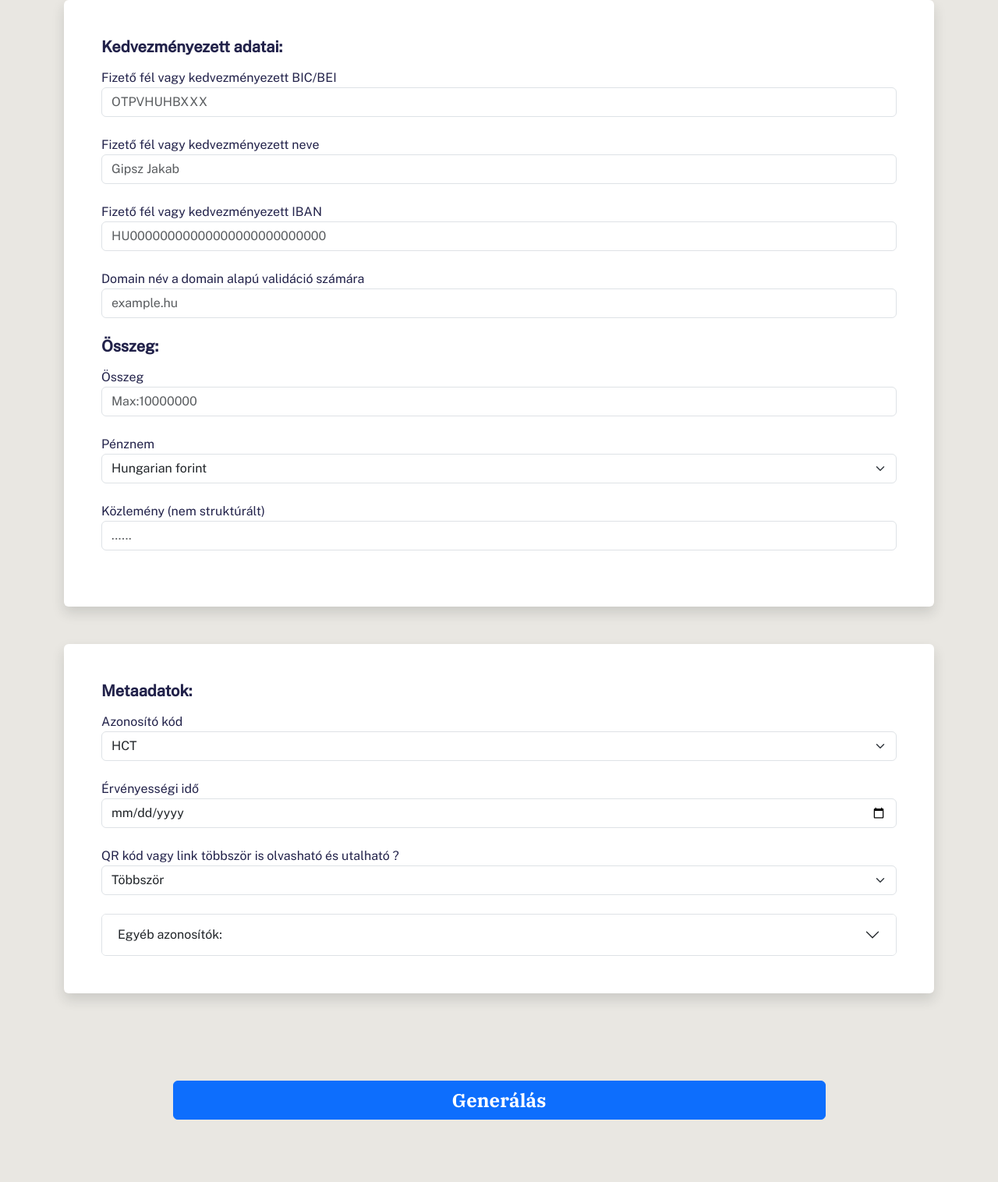
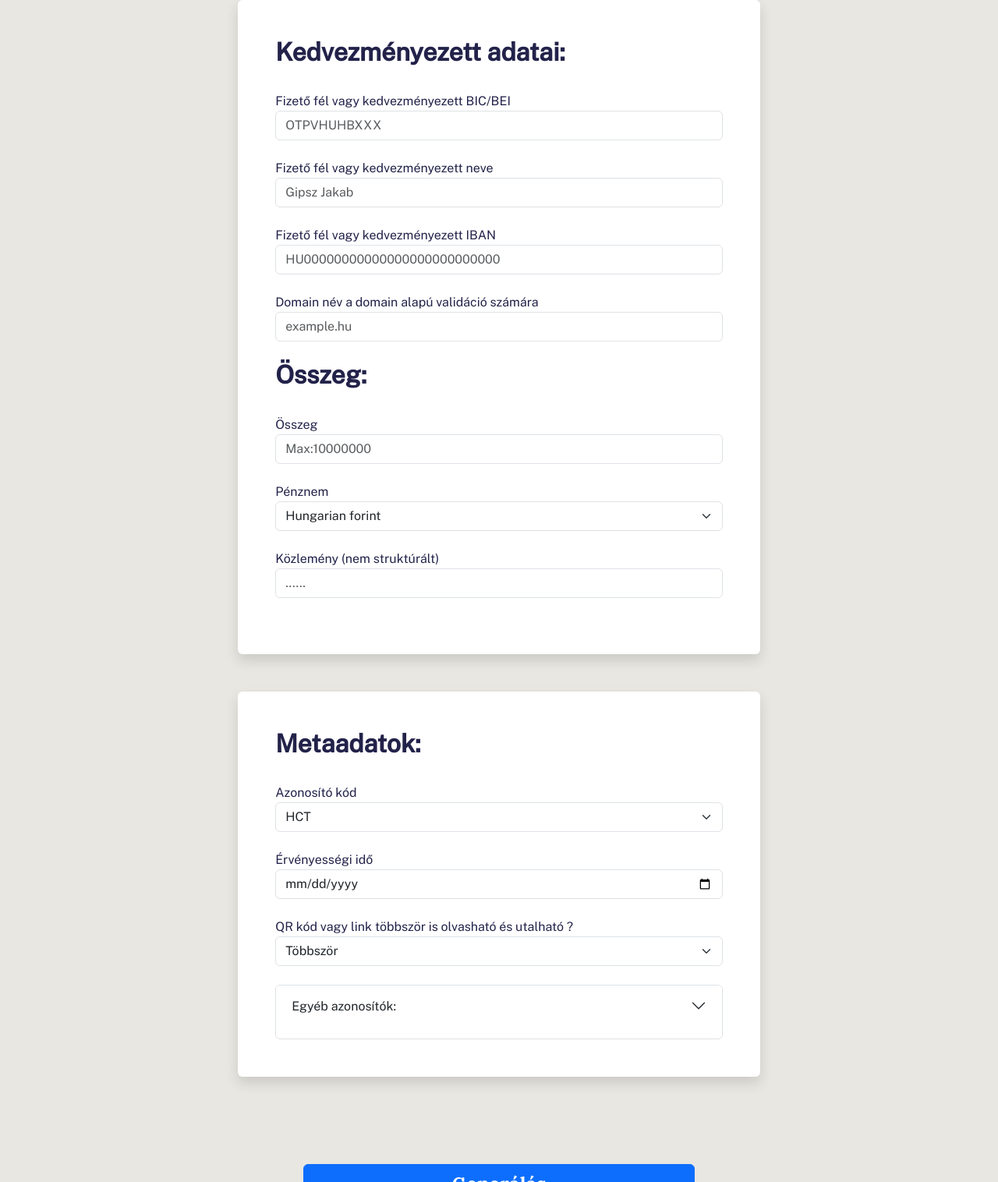
Before and after one commit to 0x7s0lt1/MNBQrV3, a website: page docs/index.html in a window 1280 px wide. Shown: the part 254-1770 px from the top of the page at 78% size. Drawn offline with nearby package versions, Linux system fonts and the light colour scheme.

Commit message:
edit package.json

```diff
--- a/docs/index.html
+++ b/docs/index.html
@@ -28,17 +28,17 @@
             </h4>
         </div>
 
-        <section class="w-90 d-flex justify-content-sm-between flex-wrap text-start">
+        <section class="w-90 d-flex justify-content-center flex-column align-items-center flex-wrap text-start">
 
 
-            <div class="rounded shadow mb-5 w-100 p-5 bg-white">
+            <div class="rounded shadow mb-5 mw-45 p-5 bg-white">
 
                 <div class="w-100">
 
                     <section class="row  mb-3">
 
-                        <h5 class="w-100 mb-3 fw-bold">Kedvezményezett adatai:</h5>
-
+                        <h2 class="w-100 mb-3 fw-bold">Kedvezményezett adatai:</h2>
+                        <p></p>
                         <label class="form-label">
                             Fizető fél vagy kedvezményezett BIC/BEI
                             <input class="form-control" type="text" placeholder="OTPVHUHBXXX" id="BIC">
@@ -72,7 +72,8 @@
 
                     <section class="row  mb-3">
 
-                        <h5 class="w-100 mb-3 fw-bold">Összeg:</h5>
+                        <h2 class="w-100 mb-3 fw-bold">Összeg:</h2>
+                        <p></p>
 
                         <label class="form-label">
                             Összeg
@@ -266,14 +267,15 @@
 
 
 
-            <div class="rounded shadow mb-5 w-100 p-5 bg-white">
+            <div class="rounded shadow mb-5 mw-45 p-5 bg-white">
 
 
                 <div class="w-100">
 
                     <section class="row  mb-3">
 
-                        <h5 class="w-100 mb-3 fw-bold">Metaadatok:</h5>
+                        <h2 class="w-100 mb-3 fw-bold">Metaadatok:</h2>
+                        <p></p>
 
                         <label class="form-label">
                             Azonosító kód
@@ -307,11 +309,12 @@
 
                     <div class="accordion" id="accordionExample">
                         <div class="accordion-item">
-                            <h5 class="accordion-header" id="headingOne">
+                            <h2 class="accordion-header" id="headingOne">
                                 <button class="accordion-button collapsed" type="button" data-bs-toggle="collapse" data-bs-target="#collapseOne" aria-expanded="true" aria-controls="collapseOne">
                                     Egyéb azonosítók:
                                 </button>
-                            </h5>
+                            </h2>
+                            <p></p>
                             <div id="collapseOne" class="accordion-collapse collapse" aria-labelledby="headingOne" data-bs-parent="#accordionExample">
                                 <div class="accordion-body">
 
@@ -384,7 +387,7 @@
             </div>
 
 
-            <div class="w-100">
+            <div class="w-100 flex-column d-flex justify-content-center align-items-center">
 
                 <div class="row text-center" id="qrcode-wrapper">
                     <div id="qrcode"></div>
@@ -400,7 +403,7 @@
 
                 <p id="error" class="text-danger"></p>
 
-                <p class="mb-lg-5 d-flex justify-content-center" >
+                <p class="mb-lg-5 d-flex justify-content-center mw-45" >
                     <button class="btn w-75 btn-primary m-5 fs-4" id="generate-btn">Generálás</button>
                 </p>
 
--- a/docs/src/css/css.css
+++ b/docs/src/css/css.css
@@ -11,11 +11,8 @@ h4{
 }
 
 .mw-45{
-    max-width: 49%;
-    width: 49%;
-    min-width: 49%;
-    flex-basis: 49%;
-    max-height: 47rem;
+    min-width: 60%;
+    max-width: 60%;
 }
 
 #qrcode-wrapper{
--- a/package.json
+++ b/package.json
@@ -1,11 +1,15 @@
 {
   "name": "mnb-qr-v3",
-  "version": "1.0.0",
+  "version": "1.0.2",
   "description": "",
   "main": "./dist/MNBQrV3-module-min.js",
   "scripts": {
     "test": "echo \"Error: no test specified\" && exit 1"
   },
+  "repository": {
+    "type": "git",
+    "url": "https://github.com/0x7s0lt1/MNBQrV3"
+  },
   "keywords": [],
   "author": "",
   "license": "ISC"
```
Also changed, not shown: docs/src/js/js.js (+1 -6 lines).
